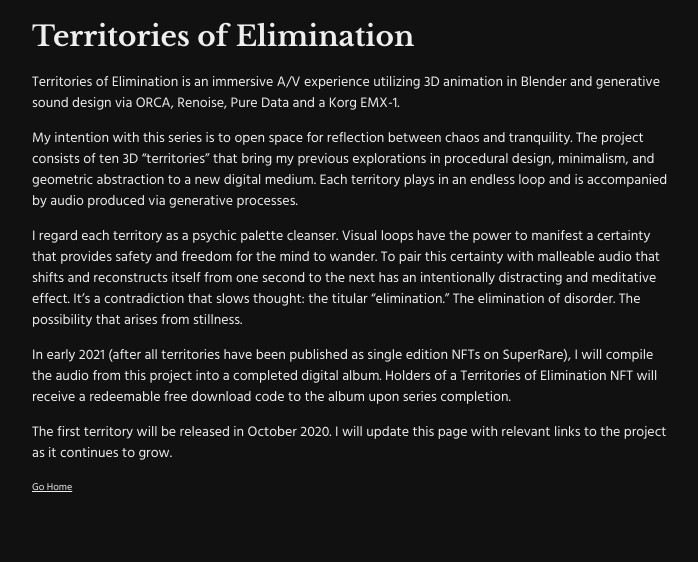
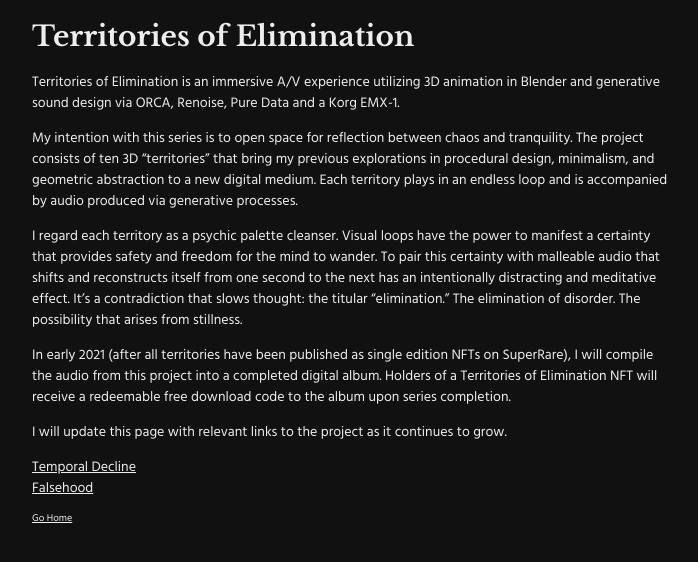
Before and after one commit to katze033/site-portfolio, a Gatsby site: page /territories-of-elimination in a window 1280 px wide. Shown: the whole page, without its empty margins (293-991 px from the left). Built offline with nearby package versions, Linux system fonts and the light colour scheme; Gatsby itself is replaced by a stand-in of ours.

Commit message:
Added links - Territories of Elim.

```diff
--- a/src/pages/territories-of-elimination.js
+++ b/src/pages/territories-of-elimination.js
@@ -11,7 +11,11 @@ const TerritoriesPage = () => {
                 <p>My intention with this series is to open space for reflection between chaos and tranquility. The project consists of ten 3D “territories” that bring my previous explorations in procedural design, minimalism, and geometric abstraction to a new digital medium. Each territory plays in an endless loop and is accompanied by audio produced via generative processes.</p>
                 <p>I regard each territory as a psychic palette cleanser. Visual loops have the power to manifest a certainty that provides safety and freedom for the mind to wander. To pair this certainty with malleable audio that shifts and reconstructs itself from one second to the next has an intentionally distracting and meditative effect. It’s a contradiction that slows thought: the titular “elimination.” The elimination of disorder. The possibility that arises from stillness.</p>
                 <p>In early 2021 (after all territories have been published as single edition NFTs on SuperRare), I will compile the audio from this project into a completed digital album. Holders of a Territories of Elimination NFT will receive a redeemable free download code to the album upon series completion.</p>
-                <p>The first territory will be released in October 2020. I will update this page with relevant links to the project as it continues to grow.</p>
+                <p>I will update this page with relevant links to the project as it continues to grow.</p>
+                <ul>
+                    <li><a href="https://superrare.co/artwork-v2/temporal-decline-15265">Temporal Decline</a></li>
+                    <li><a href="https://superrare.co/artwork-v2/falsehood-15887">Falsehood</a></li>
+                </ul>
                 <Link to="/">Go Home</Link>
         </Layout>
     )
```
